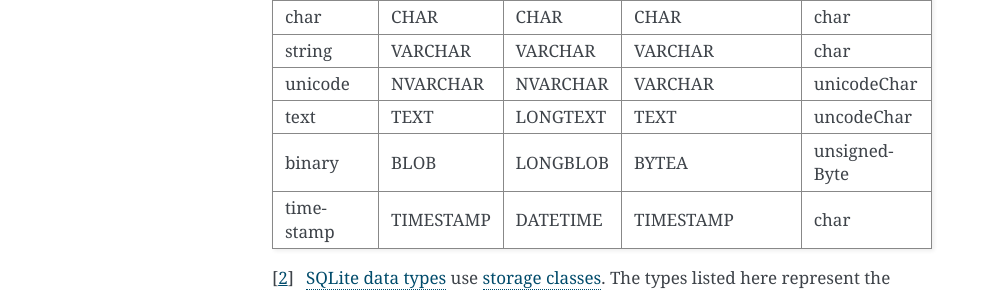
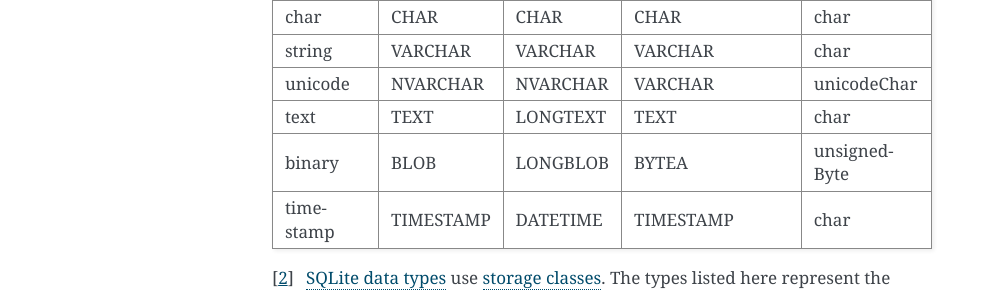
Before and after one commit to lsst/felis, a Sphinx documentation site: the page built from docs/user-guide/datatypes.rst, in a window 1280 px wide. Shown: the part 1735-2027 px from the top of the page, without its empty margins (148-1140 px from the left). Built offline with Sphinx 7.4.7, drawn with Linux system fonts in a browser that asks for light colours.

Commit message:
Correct the types table record for text so it maps to VOTable char

```diff
--- a/docs/user-guide/datatypes.rst
+++ b/docs/user-guide/datatypes.rst
@@ -74,7 +74,7 @@ The following table shows these mapping:
 +-----------+---------------+----------+------------------+--------------+
 | unicode   | NVARCHAR      | NVARCHAR | VARCHAR          | unicodeChar  |
 +-----------+---------------+----------+------------------+--------------+
-| text      | TEXT          | LONGTEXT | TEXT             | uncodeChar   |
+| text      | TEXT          | LONGTEXT | TEXT             | char         |
 +-----------+---------------+----------+------------------+--------------+
 | binary    | BLOB          | LONGBLOB | BYTEA            | unsignedByte |
 +-----------+---------------+----------+------------------+--------------+
```
